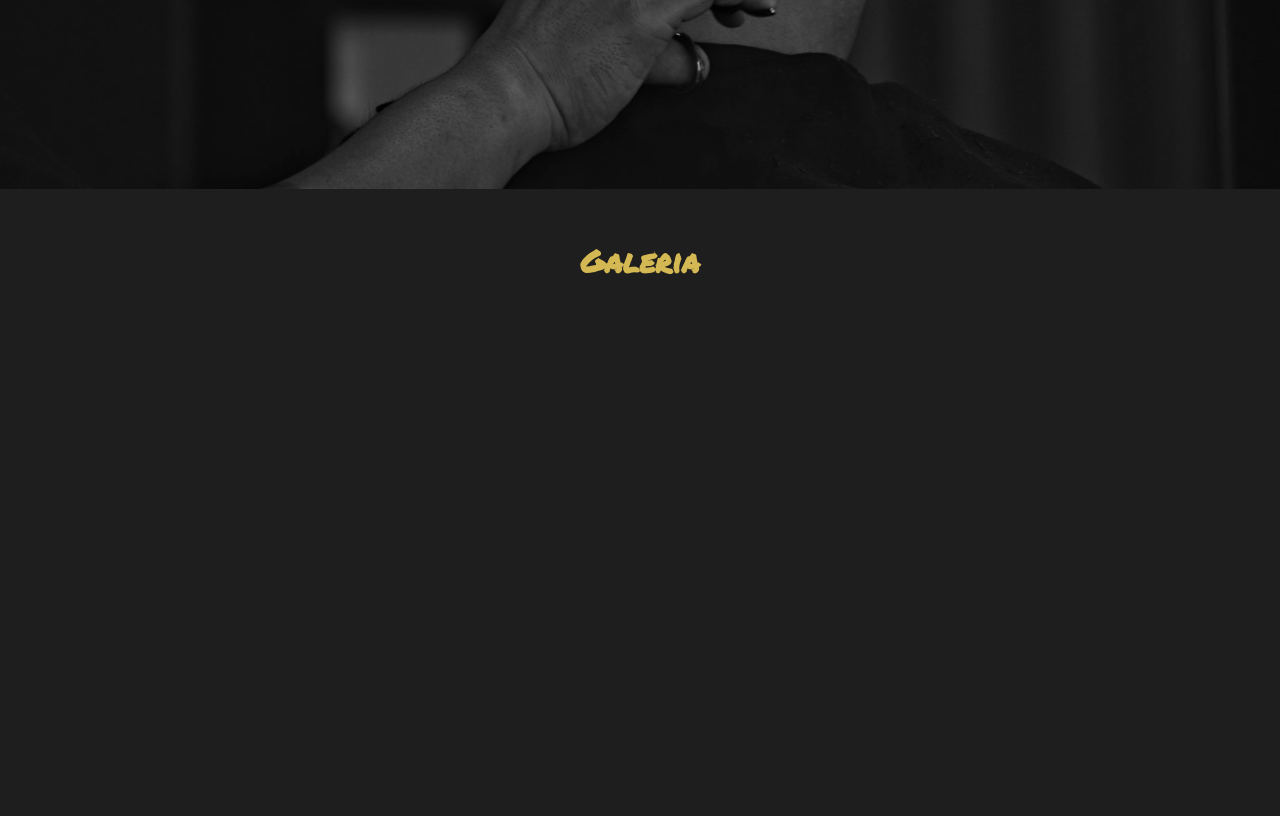
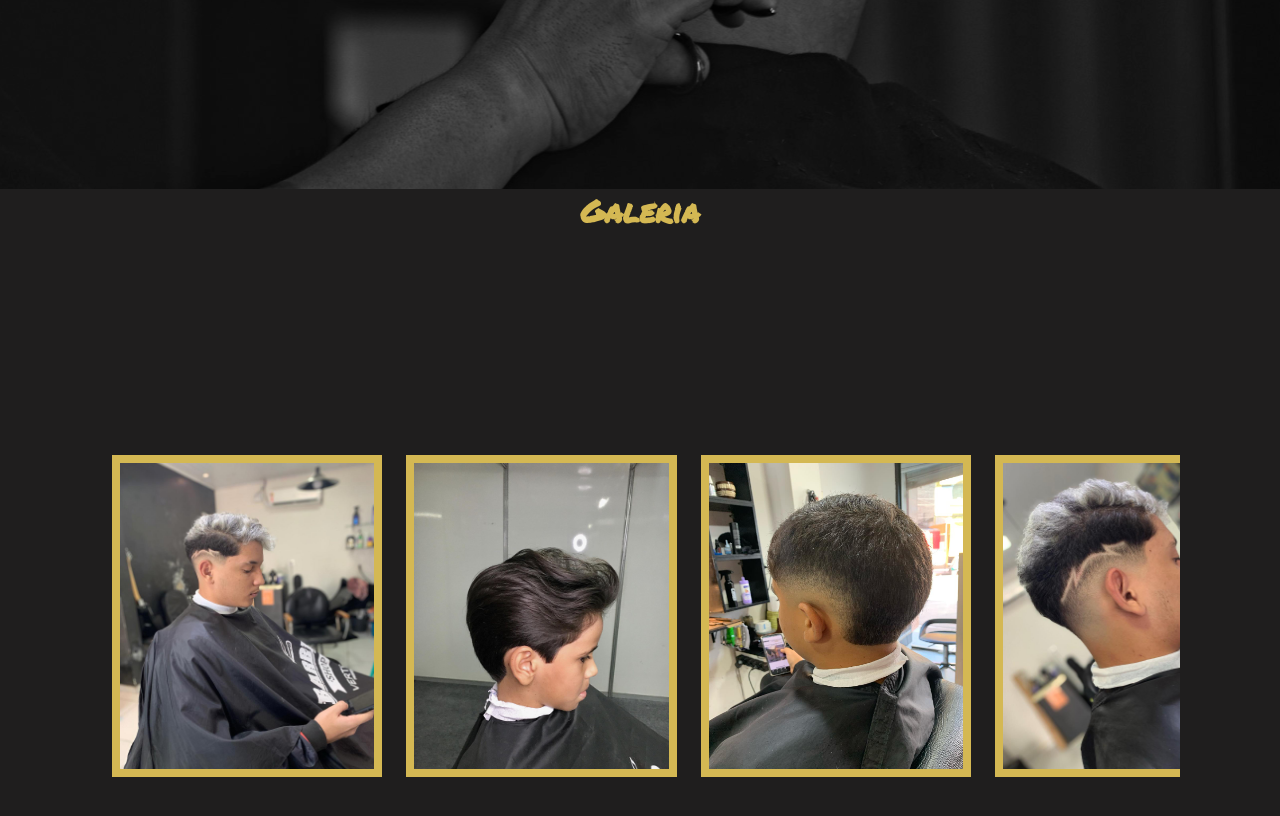
Before and after one commit to marcelo783/Barber-shop, a React (Vite) app in the folder barber-shop/: page / in a window 1280 px wide. Shown: the part 2211-3027 px from the top of the page. Built offline with nearby package versions, Linux system fonts and the light colour scheme; a web font is replaced by a local one.

Commit message:
carrossel de imagens

```diff
--- a/barber-shop/src/components/gallery/gallery.jsx
+++ b/barber-shop/src/components/gallery/gallery.jsx
@@ -1,16 +1,47 @@
 import React from "react";
-import {motion} from "framer-motion"
+import { useState, useEffect, useRef } from "react";
 import { H1 } from "../../styles/Typography.style";
-import { Container, Sections } from "../../styles/common.style";
+import { Container } from "../../styles/common.style";
+import { ContainerGallery, Carousel, Inner, Item } from "./gallery.style";
+import img1  from '../../imagens/img slide/corte1.jpg'
+import img2  from '../../imagens/img slide/corte2.jpg'
+import img3  from '../../imagens/img slide/corte3.jpg'
+import img4  from '../../imagens/img slide/corte4.jpg'
+import img5  from '../../imagens/img slide/corte5.jpg'
+import img6  from '../../imagens/img slide/corte6.jpg'
+
+
+const images = [img1, img2, img3, img4, img5, img6]
 
 
 const Gallery = () => {
+
+    const carousel = useRef();
+    const [width, setWidth] = useState(0)
+
+    useEffect(() => {
+        console.log(carousel.current?.scrollWidth, carousel.current?.offsetWidth)
+        setWidth(carousel.current?.scrollWidth - carousel.current?.offsetWidth)
+    },[])
+
     return (
         <div>
             <Container>
-                <Sections>
                 <H1>Galeria</H1>
-                </Sections>
+            <ContainerGallery>
+
+                <Carousel ref={carousel} whileTap={{ cursor:"grabbing"}}>
+                    <Inner drag="x"
+                    dragConstraints={{ right: 0, left: - width}}
+                    >
+                        {images.map(image => (
+                            <Item key={image}>
+                                <img src={image} alt="img" />
+                            </Item>
+                        ))}
+                    </Inner>
+                </Carousel>
+            </ContainerGallery>
 
             </Container>
         </div>
--- a/barber-shop/src/components/gallery/gallery.style.jsx
+++ b/barber-shop/src/components/gallery/gallery.style.jsx
@@ -1 +1,39 @@
+import { motion } from "framer-motion";
 import  styled  from "styled-components";
+
+export const ContainerGallery = styled.div`
+    width:100%;
+    max-width: 90vw;
+    margin: 0 auto;
+    min-height:100vh;
+    display: flex;
+    align-items:center;
+    justify-content: center;
+
+`;
+
+export const Carousel = styled(motion.div)`
+    cursor: grab;
+    overflow:hidden;
+
+
+`;
+
+export const Inner = styled(motion.div)`
+display: flex;
+
+`;
+
+export const Item = styled(motion.div)`
+    min-height: 20vh;
+    min-width: 23vw;
+    padding: 1.2rem;
+
+    img{
+        width: 100%;
+        height: 90%;
+        border: 1vh solid var(--Gold);
+        pointer-events:none;
+    }
+
+`;
--- a/barber-shop/src/components/information/info.stlyle.jsx
+++ b/barber-shop/src/components/information/info.stlyle.jsx
@@ -12,7 +12,7 @@ export const InfoWrapper = styled.div`
 
 export const InfoImage = styled.div`
 
-    border: 5px solid var(--Gold);
+    border: 1vh solid var(--Gold);
     img {
         width: 100vh;
         height: 76vh;
```
